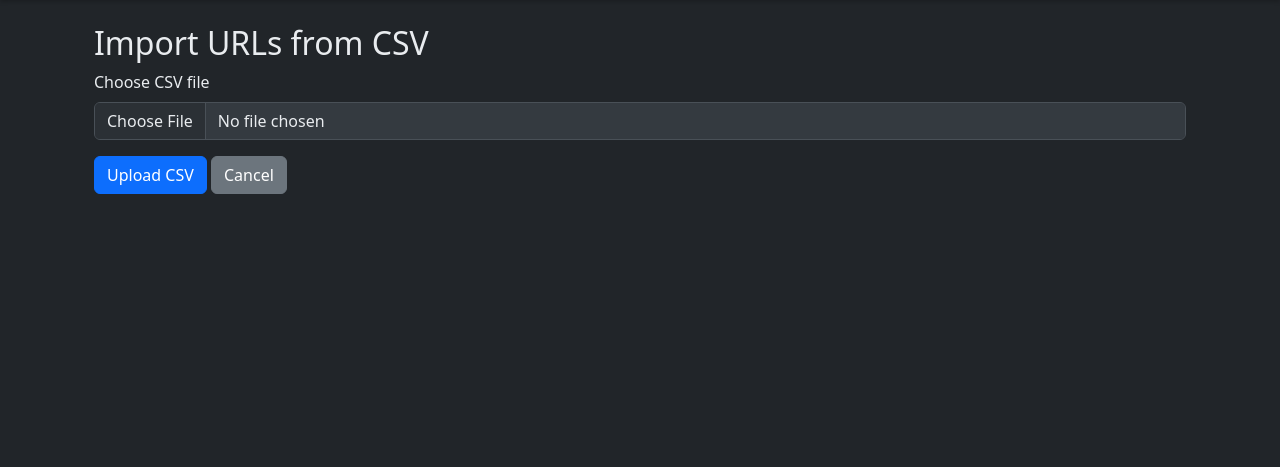
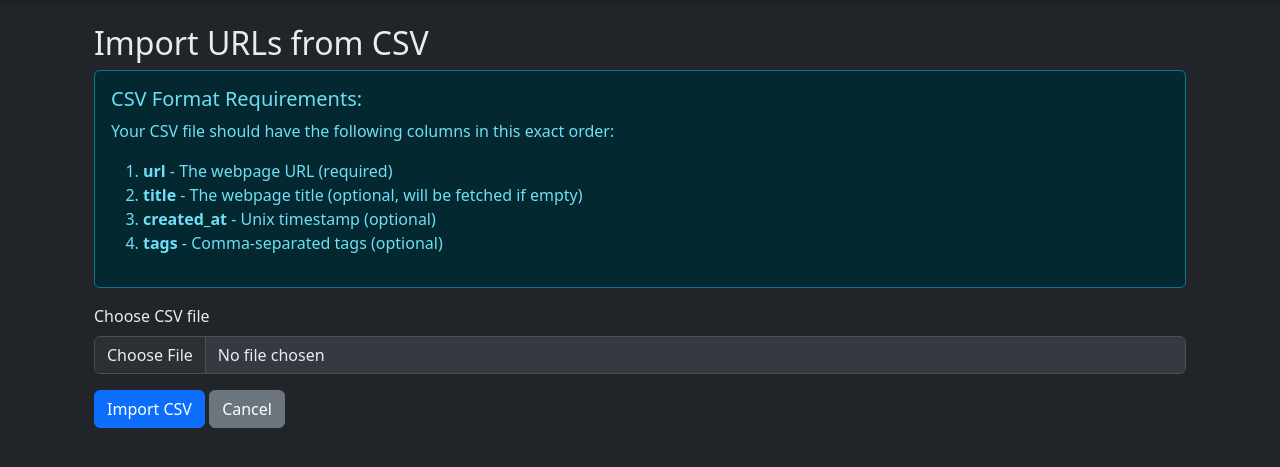
Before and after one commit to chhartmann/mypocket, a Flask app: page /import in a window 1280 px wide. Shown: the part 57-524 px from the top of the page. Run offline with Flask 3, Linux system fonts and the light colour scheme; some libraries are stand-ins or nearby versions.

Commit message:
simplify import

```diff
--- a/app.py
+++ b/app.py
@@ -293,22 +293,18 @@ def import_csv():
         stream = io.StringIO(file.stream.read().decode("UTF8"), newline=None)
         csv_input = csv.reader(stream)
 
-        # Get headers from the first row
+        # Skip the header row
         try:
             headers = next(csv_input)
         except StopIteration:
             flash('CSV file is empty', 'danger')
             return redirect(request.url)
 
-        # If this is the first step (uploading file), show the column mapping form
-        if 'url_column' not in request.form:
-            return render_template('import.html', headers=headers)
-
-        # Get the column mappings from the form
-        url_column = headers.index(request.form['url_column'])
-        title_column = headers.index(request.form['title_column']) if request.form.get('title_column') else None
-        created_at_column = headers.index(request.form['created_at_column']) if request.form.get('created_at_column') else None
-        tags_column = headers.index(request.form['tags_column']) if request.form.get('tags_column') else None
+        # Hardcoded column indices (0-based)
+        url_column = 0  # First column
+        title_column = 1  # Second column
+        created_at_column = 2  # Third column
+        tags_column = 3  # Fourth column
 
         # Process the data
         imported_count = 0
@@ -316,6 +312,10 @@ def import_csv():
             try:
                 # Skip empty rows
                 if not any(row):
+                    continue
+
+                # Ensure the row has enough columns
+                if len(row) < 1:
                     continue
 
                 url = row[url_column].strip()
@@ -326,13 +326,13 @@ def import_csv():
                 new_url = Url(url=url)
 
                 # Set title if provided, otherwise fetch from webpage
-                if title_column is not None:
-                    new_url.title = row[title_column].strip() or fetch_webpage_title(url)
+                if len(row) > title_column and row[title_column].strip():
+                    new_url.title = row[title_column].strip()
                 else:
                     new_url.title = fetch_webpage_title(url)
 
                 # Set created_at if provided
-                if created_at_column is not None:
+                if len(row) > created_at_column and row[created_at_column].strip():
                     try:
                         created_at = datetime.fromtimestamp(int(row[created_at_column].strip()))
                         new_url.created_at = created_at
@@ -340,7 +340,7 @@ def import_csv():
                         pass
 
                 # Add tags if provided
-                if tags_column is not None and row[tags_column].strip():
+                if len(row) > tags_column and row[tags_column].strip():
                     tag_names = [t.strip() for t in row[tags_column].split(',')]
                     for tag_name in tag_names:
                         if tag_name:
@@ -350,7 +350,7 @@ def import_csv():
                                 db.session.add(tag)
                             new_url.tags.append(tag)
 
-                new_url.summary =""
+                new_url.summary = ""
                 new_url.notes = ""
                 db.session.add(new_url)
                 imported_count += 1
@@ -363,14 +363,10 @@ def import_csv():
         try:
             db.session.commit()
             flash(f'Successfully imported {imported_count} URLs', 'success')
-            return redirect(url_for('import_csv'))
+            return redirect(url_for('import_csv'))  # Redirect to index after successful import
         except Exception as e:
             db.session.rollback()
             flash(f'Error saving to database: {str(e)}', 'danger')
             return redirect(url_for('import_csv'))
 
-    return render_template('import.html', headers=None)
-
-if __name__ == '__main__':
-    args = parser.parse_args()
-    app.run(debug=True, port=args.port)
+    return render_template('import.html')
--- a/templates/import.html
+++ b/templates/import.html
@@ -3,6 +3,17 @@
 {% block content %}
 <div class="container mt-4">
     <h2>Import URLs from CSV</h2>
+
+    <div class="alert alert-info">
+        <h5>CSV Format Requirements:</h5>
+        <p>Your CSV file should have the following columns in this exact order:</p>
+        <ol>
+            <li><strong>url</strong> - The webpage URL (required)</li>
+            <li><strong>title</strong> - The webpage title (optional, will be fetched if empty)</li>
+            <li><strong>created_at</strong> - Unix timestamp (optional)</li>
+            <li><strong>tags</strong> - Comma-separated tags (optional)</li>
+        </ol>
+    </div>
 
     {% with messages = get_flashed_messages(with_categories=true) %}
         {% if messages %}
@@ -18,58 +29,7 @@
             <input type="file" class="form-control" id="csv_file" name="csv_file" accept=".csv" required>
         </div>
 
-        {% if headers %}
-        <div class="mb-3">
-            <h4>Map CSV columns to fields:</h4>
-            <div class="row">
-                <div class="col-md-6">
-                    <div class="mb-2">
-                        <label for="url_column" class="form-label">URL Column (required)</label>
-                        <select class="form-select" name="url_column" required>
-                            <option value="">Select column</option>
-                            {% for header in headers %}
-                            <option value="{{ header }}">{{ header }}</option>
-                            {% endfor %}
-                        </select>
-                    </div>
-
-                    <div class="mb-2">
-                        <label for="title_column" class="form-label">Title Column</label>
-                        <select class="form-select" name="title_column">
-                            <option value="">None</option>
-                            {% for header in headers %}
-                            <option value="{{ header }}">{{ header }}</option>
-                            {% endfor %}
-                        </select>
-                    </div>
-
-                    <div class="mb-2">
-                        <label for="created_at_column" class="form-label">Created At Column</label>
-                        <select class="form-select" name="created_at_column">
-                            <option value="">None</option>
-                            {% for header in headers %}
-                            <option value="{{ header }}">{{ header }}</option>
-                            {% endfor %}
-                        </select>
-                    </div>
-
-                    <div class="mb-2">
-                        <label for="tags_column" class="form-label">Tags Column</label>
-                        <select class="form-select" name="tags_column">
-                            <option value="">None</option>
-                            {% for header in headers %}
-                            <option value="{{ header }}">{{ header }}</option>
-                            {% endfor %}
-                        </select>
-                    </div>
-                </div>
-            </div>
-        </div>
-        {% endif %}
-
-        <button type="submit" class="btn btn-primary">
-            {% if headers %}Import Data{% else %}Upload CSV{% endif %}
-        </button>
+        <button type="submit" class="btn btn-primary">Import CSV</button>
         <a href="{{ url_for('index') }}" class="btn btn-secondary">Cancel</a>
     </form>
 </div>
```
